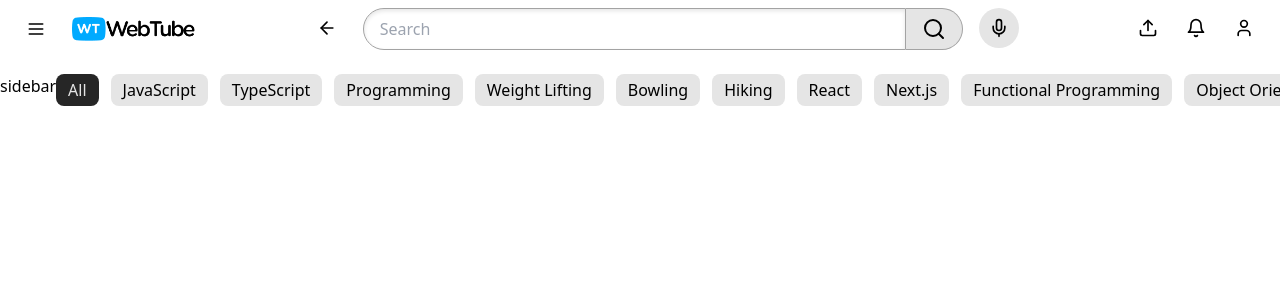
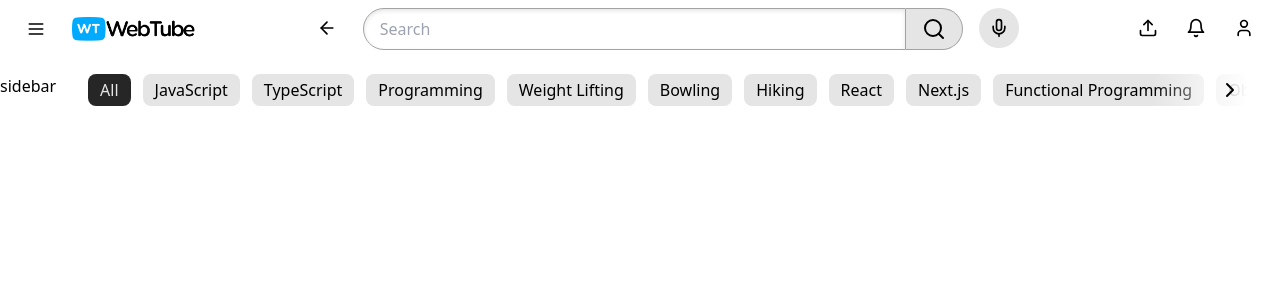
Before and after one commit to VaheStepanyan100/youTube-home-page, a React (Vite) app: page / in a window 1280 px wide. Shown: the top 300 px of the page. Built offline with nearby package versions, Linux system fonts and the light colour scheme.

Commit message:
Add scroll functionality to both left and right navigation

```diff
--- a/src/App.tsx
+++ b/src/App.tsx
@@ -10,8 +10,14 @@ export default function App() {
       <PageHeader />
       <div className="grid grid-cols-[auto,1fr] flex-grow-1 overflow-auto">
         <div>sidebar</div>
-        <div className="sticky top-0 bg-white z-10 pb-4">
-          <CategoryPills categories={categories} selectedCategory={selectedCategory} onSelect={setSelectedCategory} />
+        <div className="overflow-x-hidden px-8 pb-4">
+          <div className="sticky top-0 bg-white z-10 pb-4">
+            <CategoryPills
+              categories={categories}
+              selectedCategory={selectedCategory}
+              onSelect={setSelectedCategory}
+            />
+          </div>
         </div>
       </div>
     </div>
--- a/src/components/CategoryPills.tsx
+++ b/src/components/CategoryPills.tsx
@@ -1,4 +1,6 @@
+import { ChevronLeft, ChevronRight } from 'lucide-react';
 import Button from './Button';
+import { useEffect, useRef, useState } from 'react';
 
 type CategoryPillProps = {
   categories: string[];
@@ -6,25 +8,93 @@ type CategoryPillProps = {
   onSelect: (category: string) => void;
 };
 
+const Translate_Amount = 200
+
 export function CategoryPills({
   categories,
   selectedCategory,
   onSelect,
 }: CategoryPillProps) {
+  const [translate, setTranslate] = useState(0);
+  const [isLeftVisible, setIsLeftVisible] = useState(false);
+  const [isRightVisible, setIsRightVisible] = useState(false);
+  const containerRef = useRef<HTMLDivElement>(null);
+
+  useEffect(() => {
+    if (containerRef.current == null) return
+
+    const observer = new ResizeObserver(entries => {
+      const container = entries[0]?.target;
+
+      if (container == null) return
+      setIsLeftVisible(translate > 0)
+      setIsRightVisible(translate + container.clientWidth < container.scrollWidth)
+    })
+
+    observer.observe(containerRef.current);
+
+    return () => {
+      observer.disconnect()
+    }
+  }, [categories, translate])
   return (
-    <div className="overflow-x-hidden relative">
-      <div className="flex whitespace-nowrap gap-3 transition-transform w-[max-content]">
+    <div ref={containerRef} className="overflow-x-hidden relative">
+      <div className="flex whitespace-nowrap gap-3 transition-transform w-[max-content]" style={{ transform: `translateX(-${translate}px)`}}>
         {categories.map((category) => (
           <Button
             key={category}
             onClick={() => onSelect(category)}
-            variant={selectedCategory === category ? "dark" : "default"}
+            variant={selectedCategory === category ? 'dark' : 'default'}
             className="py-1 px-3 rounded-lg whitespace-nowrap"
           >
             {category}
           </Button>
         ))}
       </div>
+      {isLeftVisible && (
+        <div className="absolute left-0 top-1/2 -translate-y-1/2 bg-gradient-to-r from-white from 50% to-transparent w-24 h-full">
+          <Button
+            variant="ghost"
+            size="icon"
+            className="h-full apect-square w-auto p-1.5"
+            onClick={() => {
+              setTranslate(translate => {
+                const newTranslate = translate - Translate_Amount
+                if (newTranslate <= 0) return 0
+                return newTranslate
+              })
+            }}
+          >
+            <ChevronLeft />
+          </Button>
+        </div>
+      )}
+       {isRightVisible && (
+        <div className="absolute right-0 top-1/2 -translate-y-1/2 bg-gradient-to-l from-white from 50% to-transparent w-24 h-full flex justify-end">
+          <Button
+            variant="ghost"
+            size="icon"
+            className="h-full apect-square w-auto p-1.5"
+            onClick={() => {
+              setTranslate(translate => {
+
+                if (containerRef.current == null) {
+                  return translate
+                }
+                const newTranslate = translate + Translate_Amount
+                const edge = containerRef.current.scrollWidth;
+                const width = containerRef.current.clientWidth;
+                if (newTranslate + width >= edge) {
+                  return edge - width
+                }
+                return newTranslate
+              })
+            }}
+          >
+            <ChevronRight />
+          </Button>
+        </div>
+      )}
     </div>
   );
 }
```
